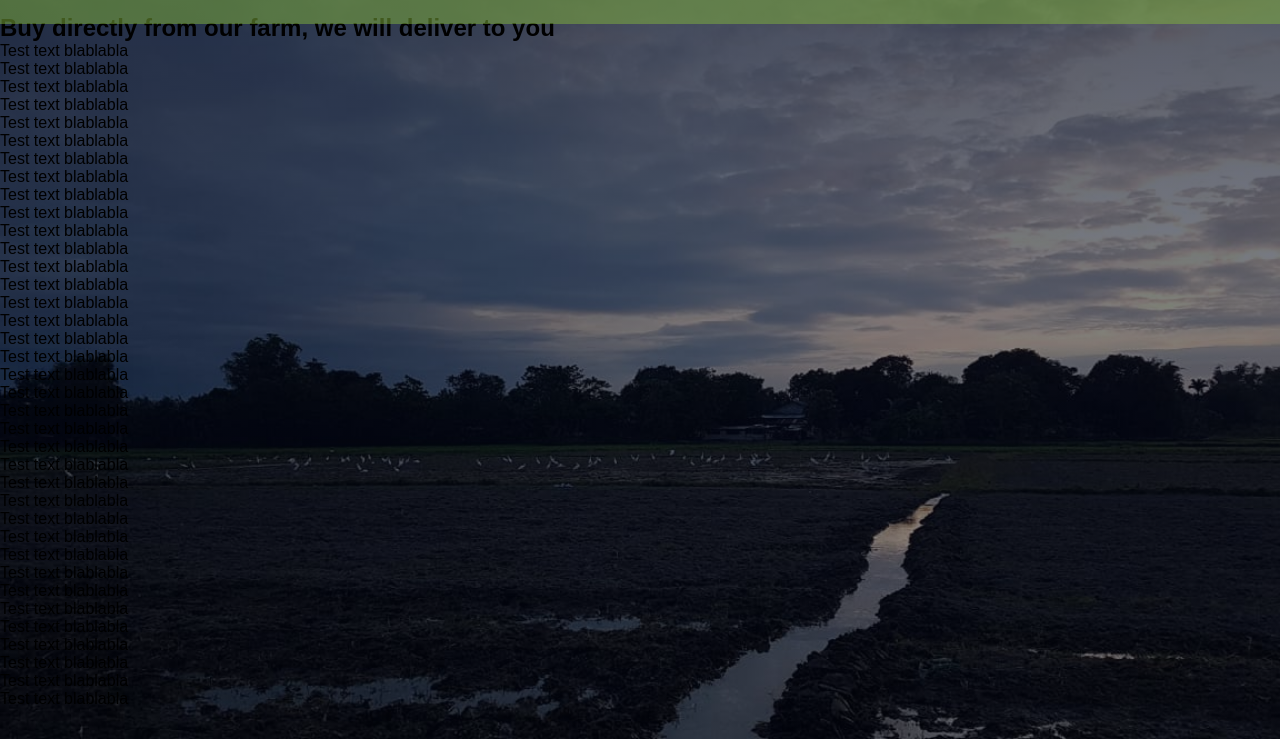
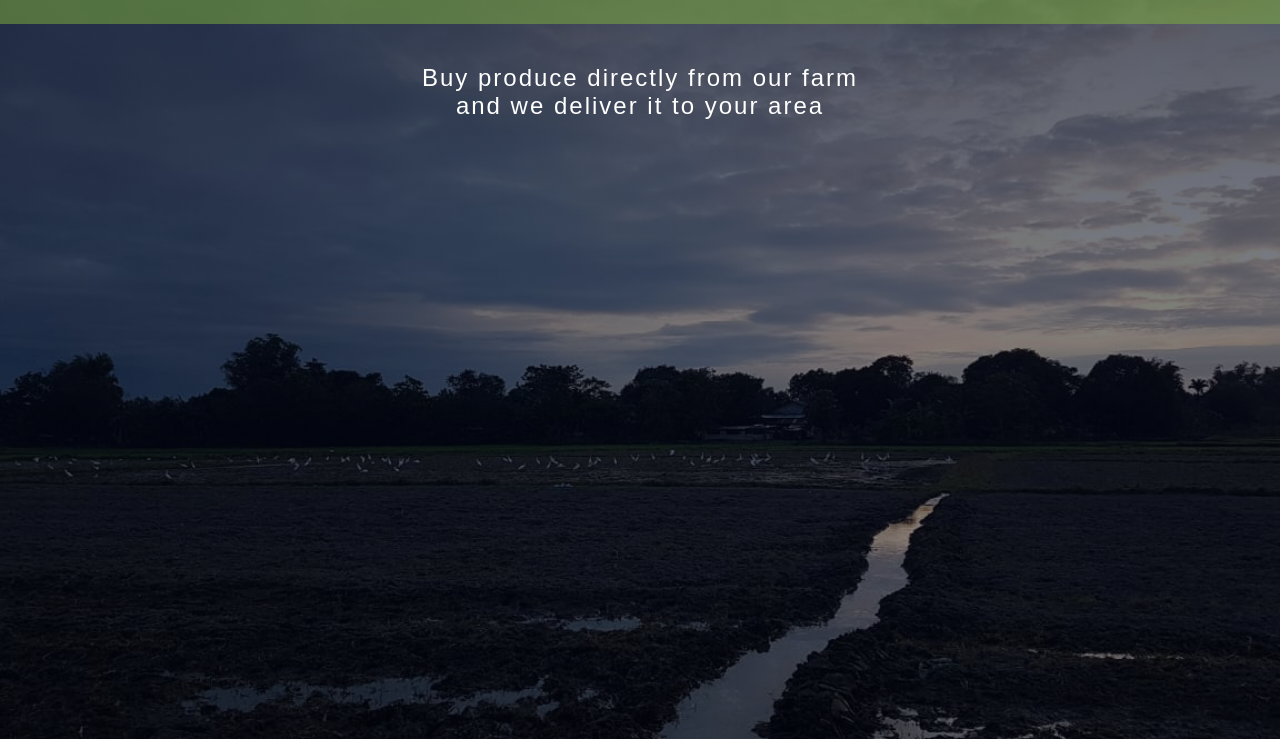
Before and after one commit to ram97-boop/Farm-Website, a plain HTML site: page index2.html in a window 1280 px wide. Shown: the part 61-800 px from the top of the page. Drawn offline with Linux system fonts and the light colour scheme.

Commit message:
Add a welcoming text under the header and a div element for produce and delivery links to their respective pages

```diff
--- a/index2.html
+++ b/index2.html
@@ -24,6 +24,7 @@
 				<ul>
 					<li><a href="">HOME</a></li>
 					<li><a href="">PRODUCE</a></li>
+					<li><a href="">DELIVERY</a></li>
 					<li><a href="">ABOUT US</a></li>
 					<li><a href="">CONTACT US</a> </li>
 					<li><a href="">JOBS</a></li>
@@ -32,48 +33,14 @@
 
 		</nav>
 
-		<section>
-			<div class="text-box">
-				<h1>Buy directly from our farm, we will deliver to you</h1>
-				<p>Test text blablabla</p>
-				<p>Test text blablabla</p>
-				<p>Test text blablabla</p>
-				<p>Test text blablabla</p>
-				<p>Test text blablabla</p>
-				<p>Test text blablabla</p>
-				<p>Test text blablabla</p>
-				<p>Test text blablabla</p>
-				<p>Test text blablabla</p>
-				<p>Test text blablabla</p>
-				<p>Test text blablabla</p>
-				<p>Test text blablabla</p>
-				<p>Test text blablabla</p>
-				<p>Test text blablabla</p>
-				<p>Test text blablabla</p>
-				<p>Test text blablabla</p>
-				<p>Test text blablabla</p>
-				<p>Test text blablabla</p>
-				<p>Test text blablabla</p>
-				<p>Test text blablabla</p>
-				<p>Test text blablabla</p>
-				<p>Test text blablabla</p>
-				<p>Test text blablabla</p>
-				<p>Test text blablabla</p>
-				<p>Test text blablabla</p>
-				<p>Test text blablabla</p>
-				<p>Test text blablabla</p>
-				<p>Test text blablabla</p>
-				<p>Test text blablabla</p>
-				<p>Test text blablabla</p>
-				<p>Test text blablabla</p>
-				<p>Test text blablabla</p>
-				<p>Test text blablabla</p>
-				<p>Test text blablabla</p>
-				<p>Test text blablabla</p>
-				<p>Test text blablabla</p>
-				<p>Test text blablabla</p>
-			</div>
-		</section>
+		<div class="first-text-box">
+			<h1>Buy produce directly from our farm</h1>
+			<h1>and we deliver it to your area</h1>
+		</div>
+
+		<div class="produce-delivery">
+
+		</div>
 	</body>
 
 </html>
--- a/styles2.css
+++ b/styles2.css
@@ -81,3 +81,13 @@ nav .menu-close{
 	text-align: right;
 	padding: 5px 7px 0 0;
 }
+.first-text-box h1{
+	font-weight: lighter;
+	letter-spacing: 2px;
+	font-size: 24px;
+}
+.first-text-box{
+	margin: 50px 0 0 0;
+	text-align: center;
+	color: white;
+}
```
